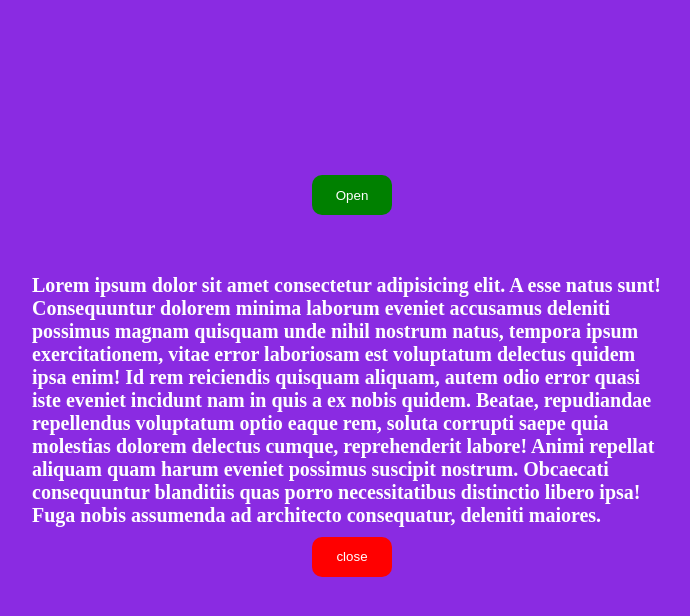
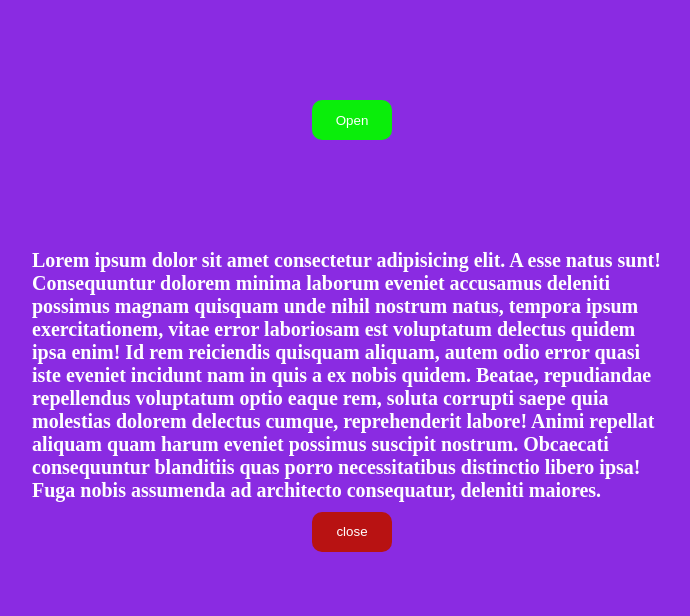
Before and after one commit to Kalyan199999/All_javascript_programs, a plain HTML site: page PROJECTS/project_2/index.html in a window 1280 px wide. Both pictures are taken after a click on the button "Open". Shown: the whole page, without its empty margins (288-978 px from the left). Drawn offline with Linux system fonts and the light colour scheme.

Commit message:
project-2 added

```diff
--- a/PROJECTS/project_2/index.css
+++ b/PROJECTS/project_2/index.css
@@ -15,10 +15,13 @@ button{
 }
 
 .open-btn{
-    background-color: green;
+    background-color: rgb(10, 238, 10);
+
+    position: fixed;
+    top: 100px;
 }
 .close-btn{
-    background-color: red;
+    background-color: rgb(184, 18, 18);
 }
 
 .main-container{
```
